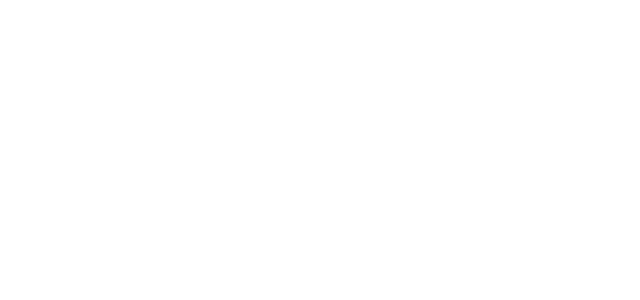
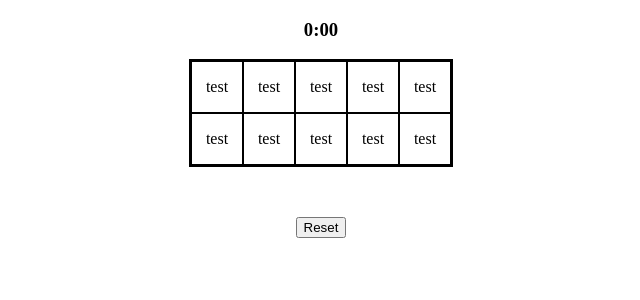
Before and after one commit to daho2353/Matching-Game, a React (Create React App) app: page / in a window 1280 px wide. Shown: the top 300 px of the page, without its empty margins (319-959 px from the left). Built offline with nearby package versions, Linux system fonts and the light colour scheme.

Commit message:
Update App.js
Static version of the app component (no timer or card component yet)

```diff
--- a/src/App.js
+++ b/src/App.js
@@ -2,10 +2,32 @@ import React from 'react';
 import logo from './logo.svg';
 import './App.css';
 
+function resetBoard()
+{
+  //Resets the state and props to their initial state
+}
+
 function App() {
   return (
     <div className="App">
-
+      <h3> 0:00 </h3> {/*timer component goes here*/}
+      <table>
+        <tr>
+          <td> test </td> {/*card component goes in <td> slots*/}
+          <td> test </td>
+          <td> test </td>
+          <td> test </td>
+          <td> test </td>
+        </tr>
+        <tr>
+          <td> test </td>
+          <td> test </td>
+          <td> test </td>
+          <td> test </td>
+          <td> test </td>
+        </tr>
+      </table>
+      <button onClick={() => resetBoard(/*put setState hook here*/)}> Reset </button>
     </div>
   );
 }
--- a/src/index.css
+++ b/src/index.css
@@ -1,13 +1,16 @@
-body {
-  margin: 0;
-  font-family: -apple-system, BlinkMacSystemFont, "Segoe UI", "Roboto", "Oxygen",
-    "Ubuntu", "Cantarell", "Fira Sans", "Droid Sans", "Helvetica Neue",
-    sans-serif;
-  -webkit-font-smoothing: antialiased;
-  -moz-osx-font-smoothing: grayscale;
+table{
+  border: solid 2px rgb(0,0,0);
+  margin-left: auto;
+  margin-right: auto;
+  margin-bottom: 50px;
+  border-spacing: 0;
 }
 
-code {
-  font-family: source-code-pro, Menlo, Monaco, Consolas, "Courier New",
-    monospace;
+td{
+  border: solid 1.5px rgb(0,0,0);
+  margin: 0;
+  padding: 5px;
+  cursor: pointer;
+  width: 40px;
+  height: 40px;
 }
```
Also changed, not shown: 1 other file (tests, documents, lock files or other folders).
